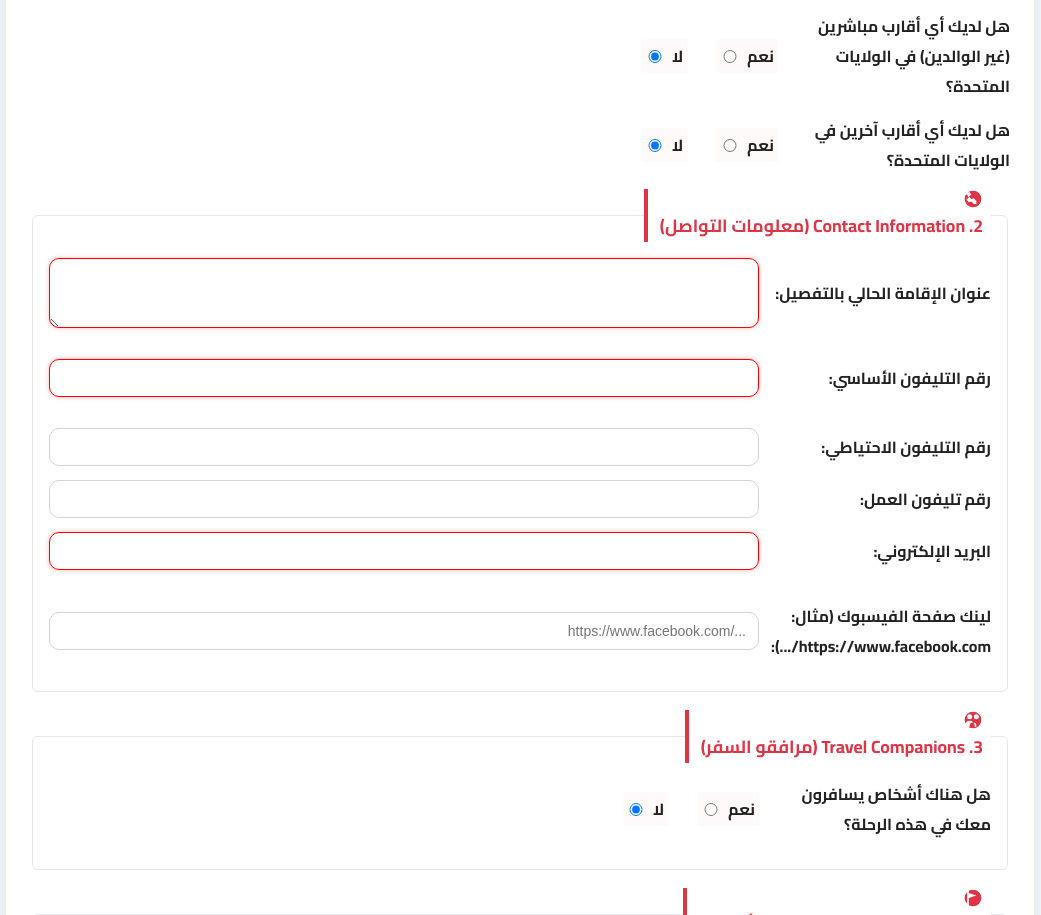
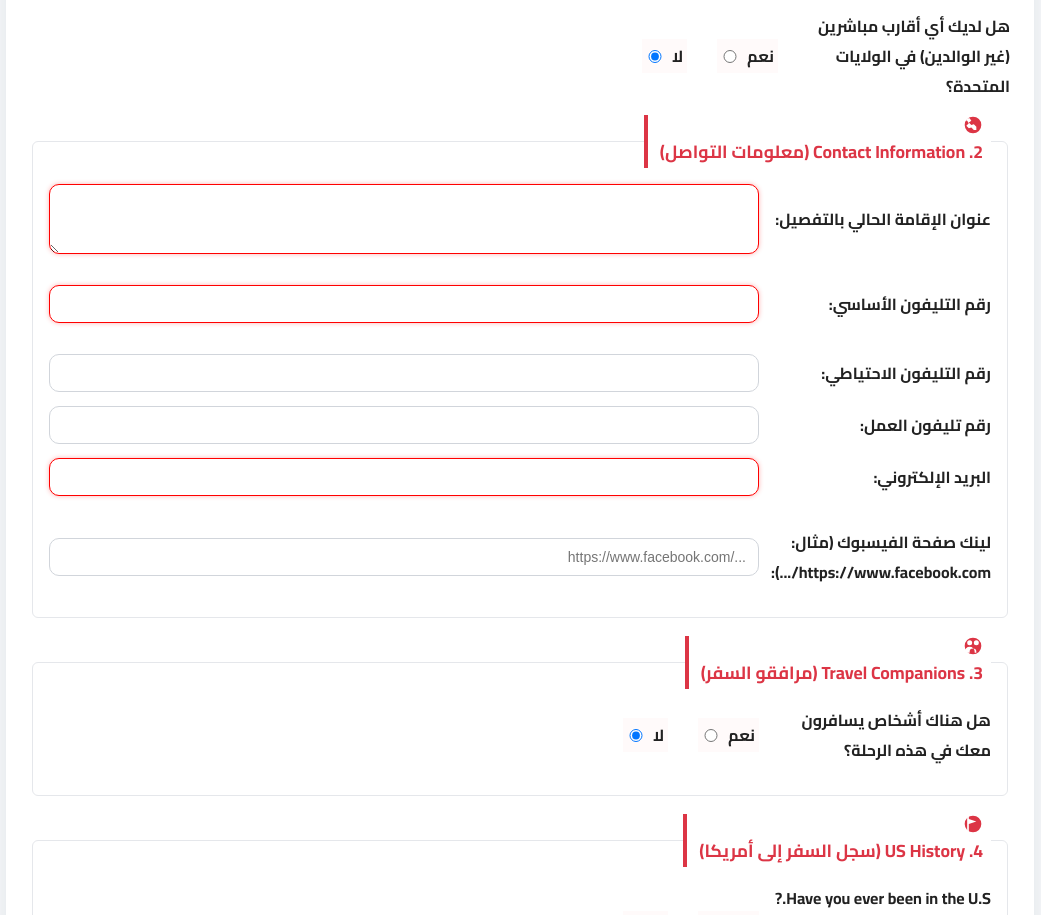
Before and after one commit to nayernfs-ui/DS-160, a website: page index.html in a window 1280 px wide. Shown: the part 1194-2109 px from the top of the page, without its empty margins (120-1161 px from the left). Drawn offline with Linux system fonts and the light colour scheme.

Commit message:
Delete other relatives question container

```diff
--- a/index.html
+++ b/index.html
@@ -976,33 +976,6 @@
           </div>
         </div>
 
-        <div class="question-group">
-          <label>هل لديك أي أقارب آخرين في الولايات المتحدة؟</label>
-          <div class="options-row" role="radiogroup" aria-label="US other relatives">
-            <label
-              ><input
-                type="radio"
-                name="US_OtherRelatives"
-                value="Yes"
-                id="otherRelativesYes"
-                onclick="toggleRelativeDetails(true)"
-              />
-              نعم</label
-            >
-            <label
-              ><input
-                type="radio"
-                name="US_OtherRelatives"
-                value="No"
-                id="otherRelativesNo"
-                checked
-                onclick="toggleRelativeDetails(false)"
-              />
-              لا</label
-            >
-          </div>
-        </div>
-
         <fieldset id="US_Relatives_Container" class="conditional-fields" aria-expanded="false">
           <legend>
             <span class="section-icon" aria-hidden="true"
```
Also changed, not shown: preview_remote.html (+0 -20 lines), public/index.html (+0 -27 lines).
